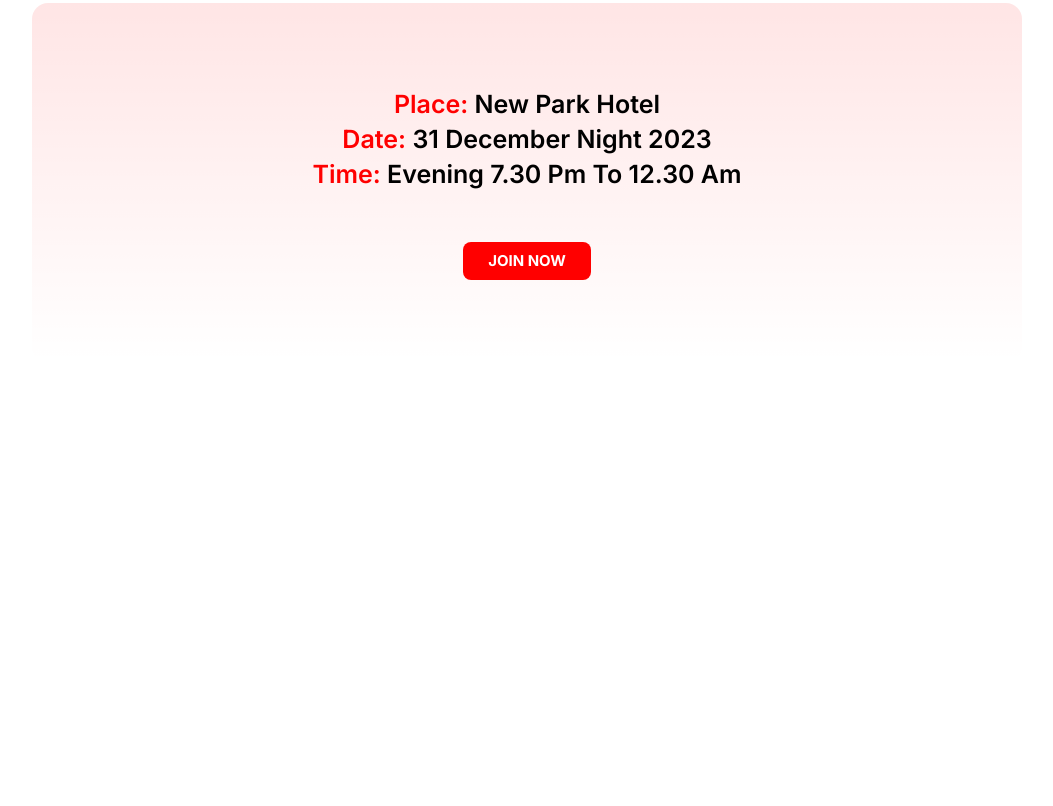
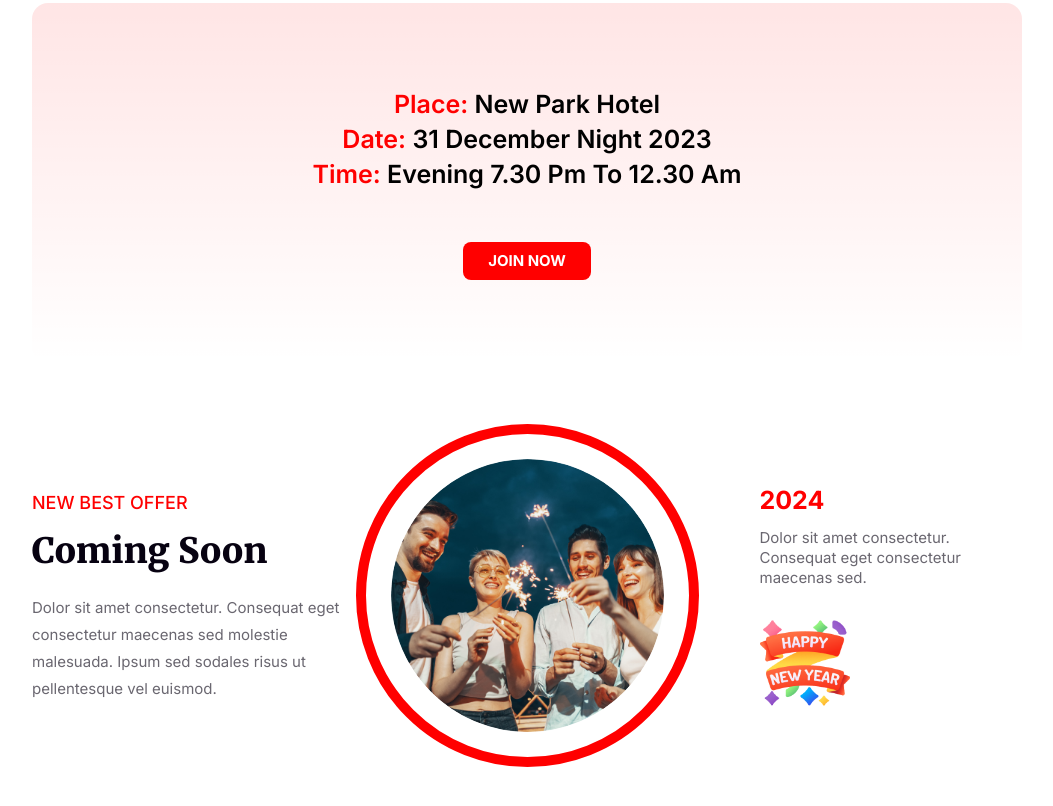
Before and after one commit to huzaifaabir/my-first-project, a plain HTML site: page index.html in a window 1280 px wide. Shown: the part 1715-2521 px from the top of the page, without its empty margins (113-1166 px from the left). Before the commit the page ends 2138 px from the top, so only its background shows below. Drawn offline with Linux system fonts and the light colour scheme.

Commit message:
new offer section done

```diff
--- a/css/style.css
+++ b/css/style.css
@@ -107,7 +107,6 @@
 
 #welcome-section .right-contain img {
     width: 240px;
-    background-blend-mode: lighten;
     margin: 0px auto;
 }
 
@@ -208,11 +207,98 @@
 
 /* info section end */
 
-#new-offer .coming-soon-offer{
+#new-offer .coming-soon-offer {
     height: 348px;
     width: 990px;
+    margin: 60px auto;
+    display: flex;
+    justify-content: space-between;
+    align-items: center;
 }
-#new-offer .coming-soon-offer{}
-#new-offer .coming-soon-offer{}
-#new-offer .coming-soon-offer{}
-#new-offer .coming-soon-offer{}
+
+#new-offer .coming-soon-offer .left-section {
+    width: 33%;
+    flex: 1;
+}
+
+#new-offer .coming-soon-offer .subtitle {
+    color: rgb(255, 0, 0);
+    font-family: Inter;
+    font-size: 18px;
+    font-weight: 500;
+    line-height: 20px;
+    letter-spacing: 0%;
+    text-align: left;
+    padding-bottom: 16px;
+}
+
+#new-offer .coming-soon-offer .title {
+    color: rgb(7, 2, 17);
+    font-family: Merriweather;
+    font-size: 35px;
+    font-weight: 900;
+    line-height: 45px;
+    letter-spacing: 0%;
+    text-align: left;
+    text-transform: capitalize;
+    padding-bottom: 20px;
+}
+
+#new-offer .coming-soon-offer .discription {
+    color: rgba(7, 2, 17, 0.6);
+    font-family: Inter;
+    font-size: 15px;
+    font-weight: 400;
+    line-height: 27px;
+    letter-spacing: 0%;
+    text-align: left;
+}
+#new-offer .coming-soon-offer .mid-section img {
+    flex: 1;
+    width: 273px;
+    border: 25px solid rgb(255, 255, 255);
+    border-radius: 50%;
+    outline: 10px solid red;
+
+}
+
+#new-offer .coming-soon-offer .right-section {
+    flex: 1;
+    width: 276px;
+    display: flex;
+    flex-direction: column;
+    justify-content: left;
+    align-items: center;
+}
+
+#new-offer .coming-soon-offer .right-section img {
+    width: 90px;
+
+}
+.right-contain{
+    justify-content: left;
+    align-items: center;
+    margin-left: 71px;
+}
+
+#new-offer .coming-soon-offer .right-section h1 {
+    color: rgb(255, 0, 0);
+    font-family: Inter;
+    font-size: 25px;
+    font-weight: 700;
+    line-height: 35px;
+    letter-spacing: 0%;
+    padding-bottom: 10px;
+}
+
+#new-offer .coming-soon-offer .right-section p {
+    color: rgba(7, 2, 17, 0.6);
+    font-family: Inter;
+    font-size: 15px;
+    font-weight: 400;
+    line-height: 20px;
+    letter-spacing: 0%;
+    padding-bottom: 30px;
+}
+
+#new-offer .coming-soon-offer .right-section {}
--- a/index.html
+++ b/index.html
@@ -67,7 +67,27 @@
       </div>
     </section>
     <!-- info section enb -->
+    <section id="new-offer">
+      <div class="coming-soon-offer">
+        <div class="left-section">
+          <p class="subtitle">NEW BEST OFFER</p>
+          <h1 class="title">Coming Soon</h1>
+          <p class="discription">Dolor sit amet consectetur. Consequat eget consectetur maecenas sed molestie malesuada.
+            Ipsum sed sodales risus ut pellentesque vel euismod. </p>
+        </div>
+        <div class="mid-section">
+          <img src="images/Ellipse 1.png" alt="">
+        </div>
+        <div class="right-section">
+          <div class="right-contain">
+            <h1>2024</h1>
+            <p>Dolor sit amet consectetur. Consequat eget consectetur maecenas sed.</p>
+            <img src="images/Group 96.png" alt="">
+          </div>
 
+        </div>
+      </div>
+    </section>
   </main>
   <footer></footer>
 </body>
```
